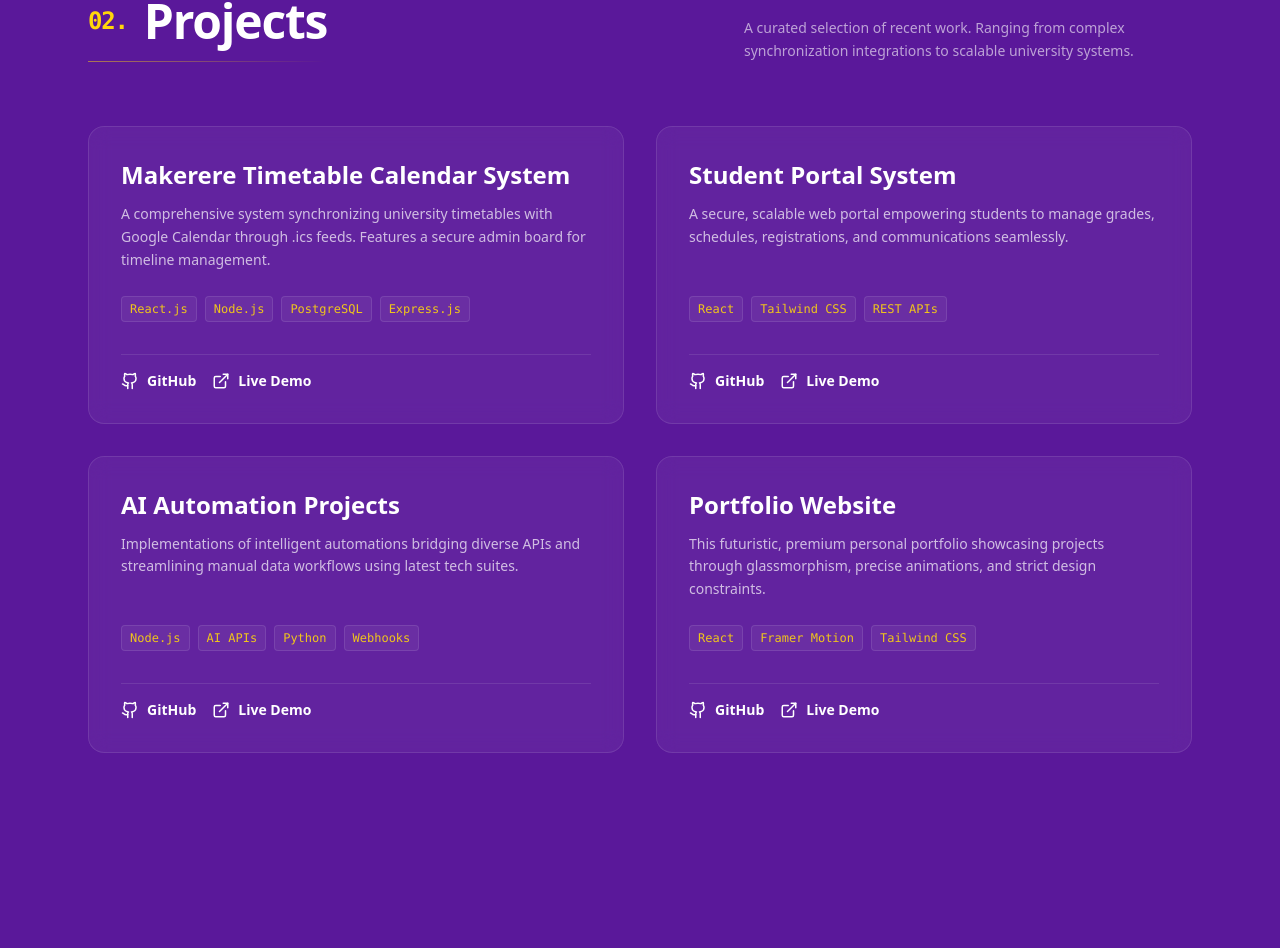
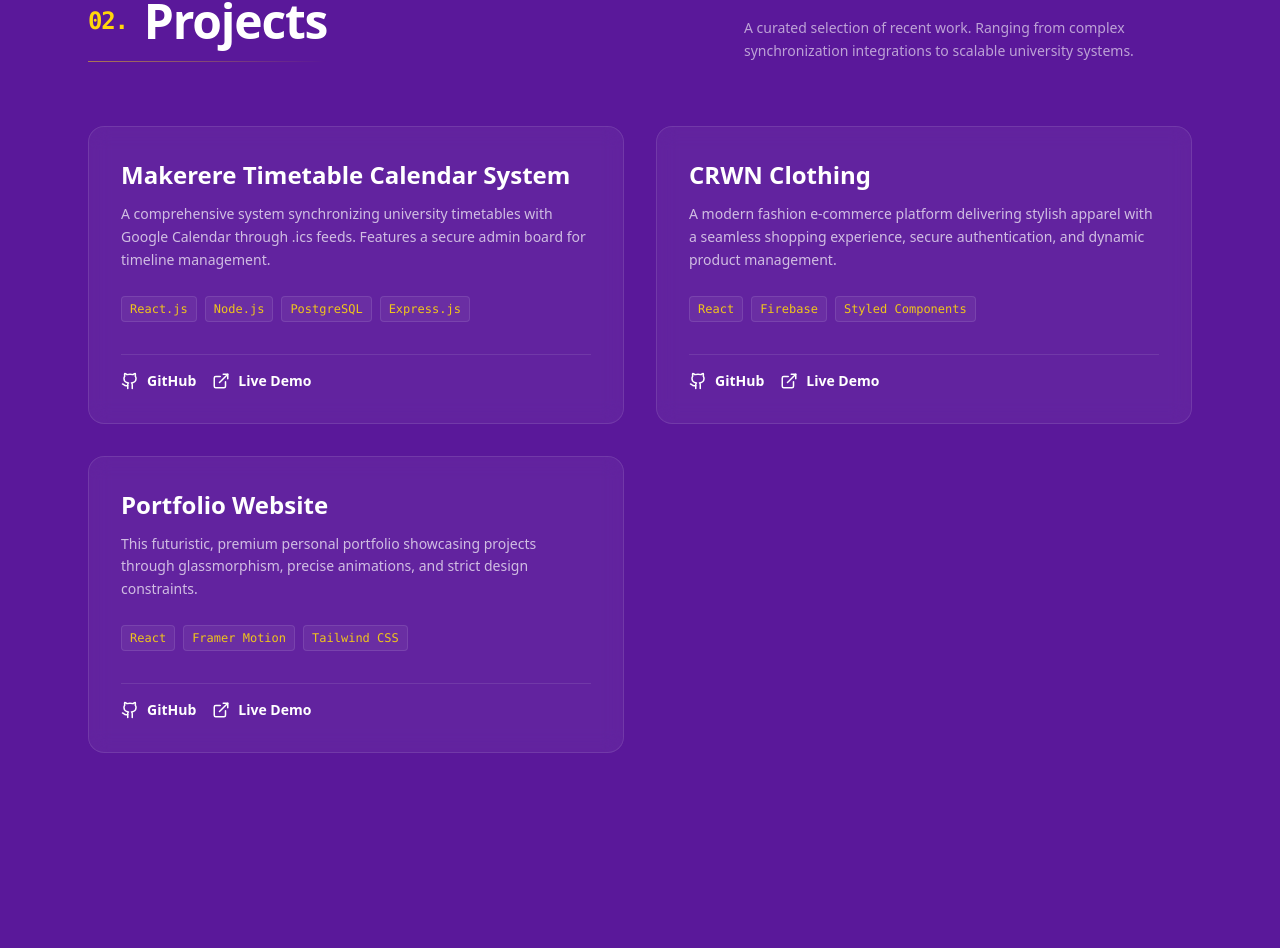
Before and after one commit to kauvincent/Kau-Vincent-James-Portfolio, a React (Vite) app: page / in a window 1280 px wide. Shown: the part 1732-2680 px from the top of the page. Built offline with nearby package versions, Linux system fonts and the light colour scheme.

Commit message:
Added the required link to the different git hub repos and live demos

```diff
--- a/src/components/Projects.jsx
+++ b/src/components/Projects.jsx
@@ -8,29 +8,22 @@
       title: 'Makerere Timetable Calendar System',
       description: 'A comprehensive system synchronizing university timetables with Google Calendar through .ics feeds. Features a secure admin board for timeline management.',
       tags: ['React.js', 'Node.js', 'PostgreSQL', 'Express.js'],
-      github: '#',
-      demo: '#'
+      github: 'https://github.com/kauvincent/Muk-Timetable-Integration-',
+      demo: 'https://timetable-calender-integration-system.onrender.com'
     },
     {
-      title: 'Student Portal System',
-      description: 'A secure, scalable web portal empowering students to manage grades, schedules, registrations, and communications seamlessly.',
-      tags: ['React', 'Tailwind CSS', 'REST APIs'],
-      github: '#',
-      demo: '#'
-    },
-    {
-      title: 'AI Automation Projects',
-      description: 'Implementations of intelligent automations bridging diverse APIs and streamlining manual data workflows using latest tech suites.',
-      tags: ['Node.js', 'AI APIs', 'Python', 'Webhooks'],
-      github: '#',
-      demo: '#'
+      title: 'CRWN Clothing',
+      description: 'A modern fashion e-commerce platform delivering stylish apparel with a seamless shopping experience, secure authentication, and dynamic product management.',
+      tags: ['React', 'Firebase', 'Styled Components'],
+      github: 'https://github.com/kauvincent/CRWN-Clothing',
+      demo: 'https://crwn-clothing.onrender.com'
     },
     {
       title: 'Portfolio Website',
       description: 'This futuristic, premium personal portfolio showcasing projects through glassmorphism, precise animations, and strict design constraints.',
       tags: ['React', 'Framer Motion', 'Tailwind CSS'],
-      github: '#',
-      demo: '#'
+      github: 'https://github.com/kauvincent/Kau-Vincent-James-Portfolio',
+      demo: 'https://kau-vincent-james-portfolio.onrender.com'
     }
   ];
 
```
